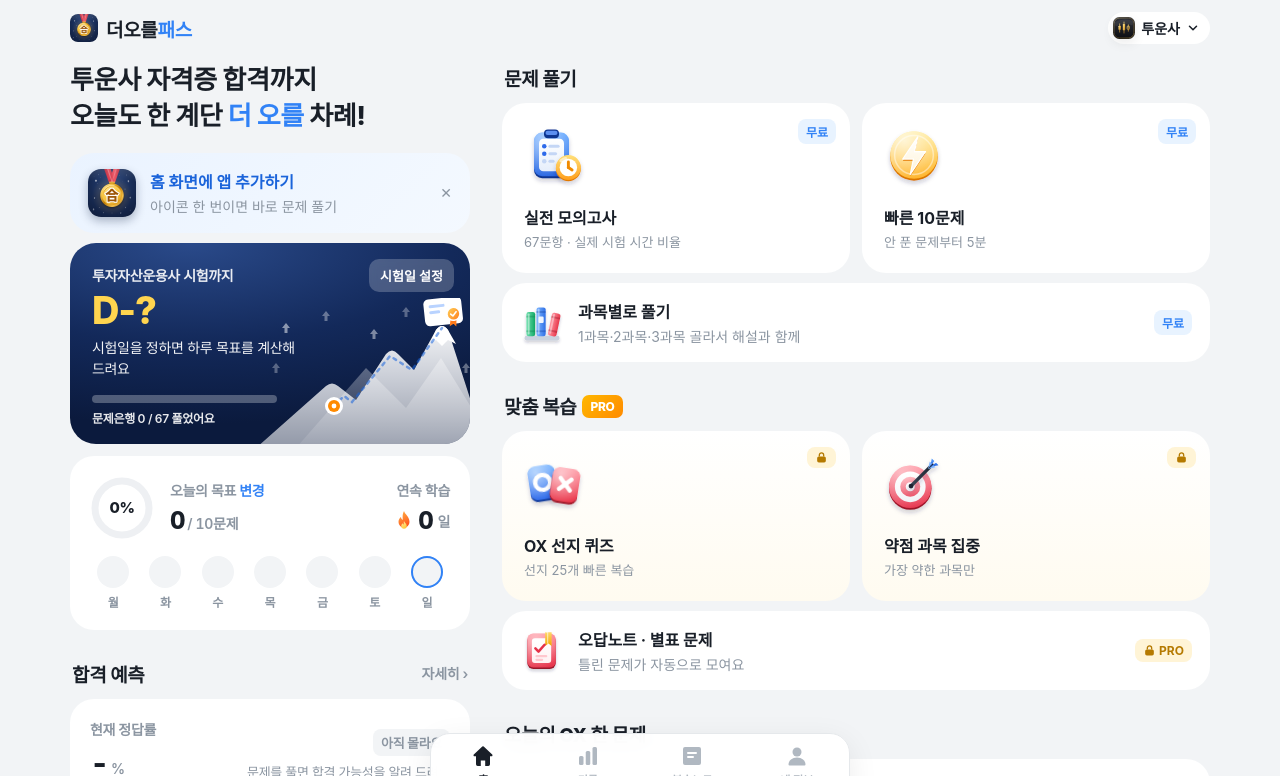
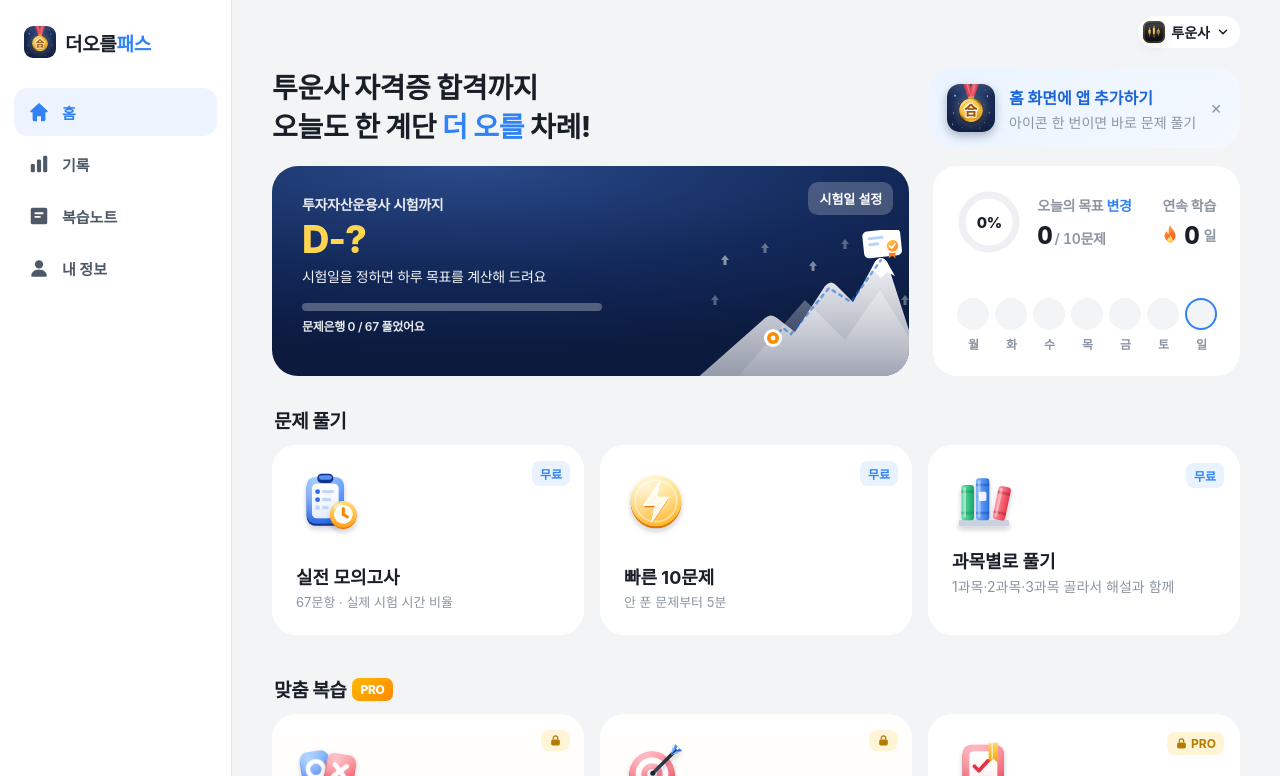
Before and after one commit to kellylee4513-glitch/oreumpass, a plain HTML site: page index.html in a window 1280 px wide. Both pictures are taken after a click on the button 864 px from the left and 233 px from the top of the page. Shown: the top 776 px of the page. Drawn offline with Linux system fonts and the light colour scheme.

Commit message:
PC 화면을 왼쪽 메뉴 + 대시보드 배치로 재구성
Co-Authored-By: Claude Opus 5.5 <noreply@anthropic.com>
Claude-Session: https://claude.ai/code/session_01SbH24pBpeUmrWoRyvggEFs

```diff
--- a/index.html
+++ b/index.html
@@ -261,19 +261,45 @@ textarea.memo{width:100%;min-height:70px;border:1px solid #F0D68A;background:#FF
 .rc-n{font-size:13px;color:var(--gray)}.rc-n b{color:var(--text)}
 .rc-cta{font-size:14px;font-weight:800;color:#F6DC95;background:linear-gradient(180deg,#2A2D34,#0F1014);border-radius:12px;padding:10px 14px;flex-shrink:0}
 @media(max-width:600px){.rc-cat{white-space:nowrap;overflow:hidden;text-overflow:ellipsis;max-width:150px}.rc-foot{flex-direction:column;align-items:stretch}.rc-cta{text-align:center;padding:13px}}
-.donly{display:none}
+
+.side-logo,.dsec{display:none}
+.mt{margin-bottom:10px}
 @media(min-width:900px){
-.donly{display:block}
-.hwrap{display:grid;grid-template-columns:400px 1fr;gap:32px;align-items:start;padding-bottom:120px}
-.monly{display:none}
-.hl .h1{font-size:26px}
-.hr>.sec:first-child{margin-top:8px}
-.hr .grid2{grid-template-columns:repeat(2,1fr);gap:12px}
-.hr .tile{min-height:170px;padding:22px}
-.hr .tile .ico{width:60px;height:60px}
-.hr .menu .ico{width:44px;height:44px}
-.tabbar .wrap{max-width:420px}
-.tabbar{left:0;right:0;margin:0 auto;bottom:16px;border:1px solid var(--line);border-radius:20px;box-shadow:0 8px 30px rgba(0,0,0,.08);width:420px}
+ body{background:var(--bg)}
+ nav.tabbar{top:0;bottom:0;left:0;right:auto;width:232px;border-top:none;border-right:1px solid var(--line);background:#fff;padding:0}
+ nav.tabbar .wrap{max-width:none;flex-direction:column;padding:22px 14px;gap:4px;height:100%}
+ nav.tabbar .side-logo{display:flex;align-items:center;gap:9px;padding:4px 10px 26px;font-size:19px;font-weight:800}
+ .side-logo img{width:32px;height:32px;border-radius:9px}.side-logo em{font-style:normal;color:var(--blue)}
+ nav.tabbar button{flex:none;flex-direction:row;justify-content:flex-start;gap:12px;padding:13px 14px;border-radius:14px;font-size:15px;font-weight:700;color:var(--sub)}
+ nav.tabbar button svg{width:22px;height:22px}
+ nav.tabbar button:hover{background:var(--bg)}
+ nav.tabbar button.on{background:#EEF4FF;color:var(--blue)}
+ body:has(.tabbar) .app{margin-left:232px;max-width:none;padding:0 0 60px}
+ body:has(.tabbar) .app>*{max-width:1160px;margin-left:auto;margin-right:auto}
+ body:has(.tabbar) .top .logo{visibility:hidden}
+ body:has(.tabbar) .top{padding:14px 40px;height:64px}
+ body:has(.tabbar) .pad{padding:0 40px}
+ .hgrid{display:grid;grid-template-columns:repeat(3,minmax(0,1fr));gap:0 24px;grid-template-areas:"greet greet greet" "hero hero goal" "play play play" "rev rev rev" "ox ox pass" "info more more" "foot foot foot"}
+ .b-greet{grid-area:greet}.b-hero{grid-area:hero}.b-goal{grid-area:goal}.b-play{grid-area:play}.b-rev{grid-area:rev}.b-ox{grid-area:ox}.b-pass{grid-area:pass}.b-info{grid-area:info}.b-more{grid-area:more}.b-foot{grid-area:foot}
+ .b-greet{display:flex;align-items:center;justify-content:space-between;gap:20px;margin:4px 0 18px}
+ .b-greet .h1{font-size:28px;margin:0}
+ .b-greet .install{width:auto;margin:0;max-width:380px}
+ .b-hero .hero,.b-goal .card{height:100%;margin-bottom:0}
+ .b-hero .hero{min-height:210px;padding:28px 30px}
+ .b-goal .card{display:flex;flex-direction:column;justify-content:space-between;padding:24px}
+ .g3{grid-template-columns:repeat(3,minmax(0,1fr))!important;gap:16px!important}
+ .g3 .tile,.g3 .menu.mt{min-height:190px;padding:24px;margin:0;border-radius:24px;transition:transform .15s,box-shadow .15s}
+ .g3 .tile:hover,.g3 .menu.mt:hover,.b-more .menu:hover{transform:translateY(-3px);box-shadow:0 10px 30px rgba(20,40,80,.08)}
+ .g3 .tile .ico,.g3 .menu.mt .ico{width:64px;height:64px}
+ .g3 .tile .t,.g3 .menu.mt .t{font-size:18px}
+ .g3 .menu.mt{position:relative;flex-direction:column;align-items:flex-start;gap:0}
+ .g3 .menu.mt .grow{margin-top:auto;padding-top:14px;width:100%}
+ .g3 .menu.mt .tag,.g3 .menu.mt .chev{position:absolute;top:18px;right:16px}
+ .b-ox .card,.b-pass .card,.b-info .card{margin-bottom:0}
+ .b-ox>*:last-child,.b-pass>*:last-child{min-height:calc(100% - 64px)}
+ .dsec{display:flex}
+ .b-more .menu{margin-bottom:12px}
+ .b-foot{padding-top:30px}
 }
 .sgrid2{display:grid;grid-template-columns:1fr;gap:10px}
 @media(min-width:900px){.sgrid2{grid-template-columns:1fr 1fr}}
@@ -608,12 +634,12 @@ function record(s, ok, qid) {
 function celebrate() { const c = document.createElement('div'); c.className = 'confetti'; const col = ['#3182F6', '#FFB800', '#F04452', '#00C471', '#FF8A00']; for (let i = 0; i < 60; i++) { const e = document.createElement('i'); e.style.left = Math.random() * 100 + '%'; e.style.background = col[i % 5]; e.style.animationDelay = Math.random() * .5 + 's'; e.style.animationDuration = 1.2 + Math.random() + 's'; c.appendChild(e); } document.body.appendChild(c); setTimeout(() => c.remove(), 2800); toast('오늘 목표 ' + S.goal + '문제 달성! 🎉'); }
 function badge(c, size) { return certIcon(c, size || 44); }
 
-function bottom(html) { document.querySelectorAll('.bottom,.tabbar').forEach(e => e.remove()); if (!html) return; const b = document.createElement('div'); b.className = 'bottom'; b.innerHTML = '<div class="wrap">' + html + '</div>'; document.body.appendChild(b); }
+function bottom(html) { document.querySelectorAll('.bottom,.tabbar').forEach(e => e.remove()); if (!html) return; const b = document.createElement('div'); b.className = 'bottom'; b.innerHTML = '<div class="wrap"><div class="side-logo"><img src="icon-192.png" alt=""><b>더오를<em>패스</em></b></div>' + html + '</div>'; document.body.appendChild(b); }
 const TI = { home: '<svg viewBox="0 0 24 24" fill="currentColor"><path d="M11.3 2.6a1 1 0 011.4 0l8.5 8a1 1 0 01-.7 1.7H19v8a1.7 1.7 0 01-1.7 1.7h-3.1v-5.5h-4.4V22H6.7A1.7 1.7 0 015 20.3v-8H3.5a1 1 0 01-.7-1.7z"/></svg>',
   study: '<svg viewBox="0 0 24 24" fill="currentColor"><rect x="3" y="12" width="4.5" height="9" rx="1.5"/><rect x="9.75" y="7" width="4.5" height="14" rx="1.5"/><rect x="16.5" y="3" width="4.5" height="18" rx="1.5"/></svg>',
   note: '<svg viewBox="0 0 24 24" fill="currentColor"><path d="M5 3h14a2 2 0 012 2v14a2 2 0 01-2 2H5a2 2 0 01-2-2V5a2 2 0 012-2zm3 5a1 1 0 000 2h8a1 1 0 100-2zm0 4a1 1 0 000 2h5a1 1 0 100-2z"/></svg>',
   my: '<svg viewBox="0 0 24 24" fill="currentColor"><circle cx="12" cy="8" r="4.5"/><path d="M3.5 20.5c0-4 3.8-7 8.5-7s8.5 3 8.5 7a1 1 0 01-1 1h-15a1 1 0 01-1-1z"/></svg>' };
-function tabbar() { document.querySelectorAll('.bottom,.tabbar').forEach(e => e.remove()); const b = document.createElement('nav'); b.className = 'tabbar'; b.innerHTML = '<div class="wrap">' + [['home', '홈'], ['study', '기록'], ['note', '복습노트'], ['my', '내 정보']].map(([k, l]) => `<button class="${tab === k ? 'on' : ''}" onclick="go('${k}')">${TI[k]}${l}</button>`).join('') + '</div>'; document.body.appendChild(b); }
+function tabbar() { document.querySelectorAll('.bottom,.tabbar').forEach(e => e.remove()); const b = document.createElement('nav'); b.className = 'tabbar'; b.innerHTML = '<div class="wrap"><div class="side-logo"><img src="icon-192.png" alt=""><b>더오를<em>패스</em></b></div>' + [['home', '홈'], ['study', '기록'], ['note', '복습노트'], ['my', '내 정보']].map(([k, l]) => `<button class="${tab === k ? 'on' : ''}" onclick="go('${k}')">${TI[k]}${l}</button>`).join('') + '</div>'; document.body.appendChild(b); }
 function topBar(title, right, backFn) { return `<div class="top"><button class="back" onclick="${backFn || 'go(tab)'}" aria-label="뒤로"><svg width="22" height="22" viewBox="0 0 24 24" fill="none"><path d="M15 5l-7 7 7 7" stroke="#191F28" stroke-width="2.2" stroke-linecap="round" stroke-linejoin="round"/></svg></button><div class="ttl">${title}</div><div class="right" id="tr">${right || ''}</div></div>`; }
 function go(t) { stopTimer(); run = null; $app.classList.remove('wide'); if (t === 'note' && !isPro()) { paywall('wrong'); return; } tab = t; window.scrollTo(0, 0); ({ home, study: studyTab, note: wrongNote, my: myTab })[t](); }
 const lockTag = () => `<span class="tag pro">${IC.lock()} PRO</span>`;
@@ -662,60 +688,61 @@ function home() {
   const dd = dday(), td = today(), g = S.goal, pct = Math.min(1, td / g), st = streak(), wn = S.wrong.length + S.wrongOx.length, seen = S.seen.length, remain = Q.length - seen;
   const week = [...Array(7)].map((_, i) => { const d = new Date(); d.setDate(d.getDate() - 6 + i); return d; });
   const wk = weakest(), pro = isPro();
+  const subj = `<button class="menu mt" onclick="subjectSheet()"><div class="ico">${IC.subject()}</div><div class="grow"><div class="t">과목별로 풀기</div><div class="d">${SK.map(k => k + '과목').join('·')} 골라서 해설과 함께</div></div><span class="tag free">무료</span></button>`;
+  const note = `<button class="menu mt" onclick="go('note')"><div class="ico">${IC.note()}</div><div class="grow"><div class="t">오답노트 · 별표 문제</div><div class="d">${wn || S.star.length ? `틀린 문제 <b style="color:var(--red)">${wn}</b> · 별표 <b style="color:#E0A000">${S.star.length}</b>개가 모였어요` : '틀린 문제가 자동으로 모여요'}</div></div>${pro ? '<span class="chev">›</span>' : lockTag()}</button>`;
   $app.innerHTML = brandBar() + `
-  <div class="pad hwrap"><div class="hl">
-    <div class="h1">${G.name ? esc(G.name) + '님, ' : ''}${esc(C.short)} 자격증 합격까지<br>오늘도 한 계단 <em>더 오를</em> 차례!</div>
-    ${showInstall() ? `<button class="menu install" onclick="installGuide()"><img src="icon-192.png" alt="" onerror="this.remove()"><div class="grow"><div class="t">홈 화면에 앱 추가하기</div><div class="d">아이콘 한 번이면 바로 문제 풀기</div></div><span class="x" onclick="event.stopPropagation();G.installHidden=true;save();home()">✕</span></button>` : ''}
-    <div class="hero">
+  <div class="pad hgrid">
+    <div class="b-greet"><div class="h1">${G.name ? esc(G.name) + '님, ' : ''}${esc(C.short)} 자격증 합격까지<br>오늘도 한 계단 <em>더 오를</em> 차례!</div>
+    ${showInstall() ? `<button class="menu install" onclick="installGuide()"><img src="icon-192.png" alt="" onerror="this.remove()"><div class="grow"><div class="t">홈 화면에 앱 추가하기</div><div class="d">아이콘 한 번이면 바로 문제 풀기</div></div><span class="x" onclick="event.stopPropagation();G.installHidden=true;save();home()">✕</span></button>` : ''}</div>
+    <div class="b-hero"><div class="hero">
       ${heroArt(seen / Q.length)}
       <button class="set" onclick="examSheet()">${S.exam ? '변경' : '시험일 설정'}</button>
       <div class="k">${esc(C.name)} 시험까지</div>
       <div class="dd">${dd === null ? 'D-?' : dd > 0 ? 'D-' + dd : dd === 0 ? 'D-DAY' : '시험 끝!'}</div>
       <div class="m">${dd === null ? '시험일을 정하면 하루 목표를 계산해 드려요' : dd > 0 ? (remain > 0 ? `하루 ${Math.max(1, Math.ceil(remain / dd))}문제씩이면 1회독 완료` : '1회독 완료! 이제 오답 복습할 차례') : dd === 0 ? '지금까지 푼 문제를 믿어요!' : '수고 많으셨어요'}</div>
       <div class="bank"><div class="tr"><i style="width:${seen / Q.length * 100}%"></i></div><div class="tx">문제은행 ${seen} / ${Q.length} 풀었어요</div></div>
-    </div>
-    <div class="card">
+    </div></div>
+    <div class="b-goal"><div class="card">
       <div class="goal">
         <div class="ring"><svg width="64" height="64"><circle cx="32" cy="32" r="27" stroke="#EEF0F3" stroke-width="7" fill="none"/><circle cx="32" cy="32" r="27" stroke="${pct >= 1 ? '#00C471' : '#3182F6'}" stroke-width="7" fill="none" stroke-linecap="round" stroke-dasharray="${2 * Math.PI * 27}" stroke-dashoffset="${2 * Math.PI * 27 * (1 - pct)}"/></svg><b>${Math.round(pct * 100)}%</b></div>
         <div class="grow"><div class="lbl">오늘의 목표 <a style="color:var(--blue);cursor:pointer" onclick="goalSheet()">변경</a></div><div class="val">${td}<small>/ ${g}문제</small></div></div>
         <div style="text-align:right"><div class="lbl">연속 학습</div><div class="val fl">${IC.flame()}${st}<small>일</small></div></div>
       </div>
       <div class="streak">${week.map(d => { const k = dkey(d), on = !!S.days[k], t = k === dkey(); return `<div><i class="${on ? 'on' : ''} ${t ? 'today' : ''}">${on ? IC.flame() : ''}</i>${'일월화수목금토'[d.getDay()]}</div>`; }).join('')}</div>
-    </div>
-    <div class="donly"><div class="sec">합격 예측 <a onclick="go('study')">자세히 ›</a></div>${passCard()}</div>
-    </div><div class="hr">
-    <div class="sec">문제 풀기</div>
-    <div class="grid2">
+    </div></div>
+
+    <div class="b-play"><div class="sec">문제 풀기</div>
+    <div class="grid2 g3">
       <button class="tile" onclick="startMock()"><span class="tag free">무료</span><div class="ico">${IC.exam()}</div><div class="t">실전 모의고사</div><div class="d">${Q.length}문항 · 실제 시험 시간 비율</div></button>
       <button class="tile" onclick="startQuick()"><span class="tag free">무료</span><div class="ico">${IC.quick()}</div><div class="t">빠른 10문제</div><div class="d">안 푼 문제부터 5분</div></button>
-    </div>
-    <button class="menu" onclick="subjectSheet()"><div class="ico">${IC.subject()}</div><div class="grow"><div class="t">과목별로 풀기</div><div class="d">${SK.map(k => k + '과목').join('·')} 골라서 해설과 함께</div></div><span class="tag free">무료</span></button>
+      ${subj}
+    </div></div>
 
-    <div class="sec"><span>맞춤 복습<span class="pro">PRO</span></span></div>
-    <div class="grid2">
+    <div class="b-rev"><div class="sec"><span>맞춤 복습<span class="pro">PRO</span></span></div>
+    <div class="grid2 g3">
       <button class="tile ${pro ? '' : 'locked'}" onclick="${pro ? 'startOx(0)' : "paywall('ox')"}">${pro ? '' : `<span class="tag pro">${IC.lock()}</span>`}<div class="ico">${IC.ox()}</div><div class="t">OX 선지 퀴즈</div><div class="d">선지 ${OX.length}개 빠른 복습</div></button>
       <button class="tile ${pro ? '' : 'locked'}" onclick="${pro ? 'startWeak()' : "paywall('weak')"}">${pro ? '' : `<span class="tag pro">${IC.lock()}</span>`}<div class="ico">${IC.target()}</div><div class="t">약점 과목 집중</div><div class="d">${wk ? SUBJ[wk.s] + ' · 정답률 ' + wk.a + '%' : '가장 약한 과목만'}</div></button>
-    </div>
-    <button class="menu" onclick="go('note')"><div class="ico">${IC.note()}</div><div class="grow"><div class="t">오답노트 · 별표 문제</div><div class="d">${wn || S.star.length ? `틀린 문제 <b style="color:var(--red)">${wn}</b> · 별표 <b style="color:#E0A000">${S.star.length}</b>개가 모였어요` : '틀린 문제가 자동으로 모여요'}</div></div>${pro ? '<span class="chev">›</span>' : lockTag()}</button>
+      ${note}
+    </div></div>
 
-    ${OX.length ? `<div class="sec">오늘의 OX 한 문제</div>${dailyOx()}` : ''}
+    ${OX.length ? `<div class="b-ox"><div class="sec">오늘의 OX 한 문제</div>${dailyOx()}</div>` : ''}
 
-    <div class="monly"><div class="sec">합격 예측 <a onclick="go('study')">자세히 ›</a></div>
+    <div class="b-pass"><div class="sec">합격 예측 <a onclick="go('study')">자세히 ›</a></div>
     ${passCard()}</div>
 
-    <div class="sec">시험 안내</div>
+    <div class="b-info"><div class="sec">시험 안내</div>
     <div class="card examinfo">
       <div class="eh">${badge(C, 48)}<div class="grow"><div style="font-size:17px;font-weight:800">${esc(C.name)}</div><div style="font-size:13px;color:var(--gray);margin-top:2px">${esc(C.info.org)} 주관 · ${esc(C.info.eligibility)}</div></div></div>
       <div class="eg"><div><b>${C.info.count}</b>문항</div><div><b>${C.info.minutes}</b>분</div><div><b>${esc(C.info.format.replace(/[^0-9]/g, '') || C.info.format)}</b>${C.info.format.replace(/[0-9]/g, '')}</div></div>
       <div class="er"><span class="ok">합격</span>전체 정답률 <b>${PASS.total}% 이상</b><br><span class="no">과락</span>과목별 정답률 <b>${PASS.sub}% 미만</b></div>
       <div style="font-size:12px;color:var(--gray);margin-top:10px">※ 접수·일정은 ${esc(C.info.org)} 공고를 꼭 확인하세요</div>
-    </div>
+    </div></div>
 
-    <button class="menu" onclick="certPicker()" style="margin-top:20px"><div class="ico">${IC.cert()}</div><div class="grow"><div class="t">다른 자격증도 준비 중이에요</div><div class="d">${SOON.map(c => c.short).join('·')} 곧 열려요 · 기록은 자격증별로 따로 저장돼요</div></div><span class="chev">›</span></button>
-
-    <a class="promo" href="${PDF_LINK}" target="_blank" rel="noopener">${bookArt()}<div class="grow"><div class="t">헷갈리는 개념은 정리본으로</div><div class="d">시험에 나오는 수치·공식만 모은<br>더오를 ${esc(C.short)} 핵심 정리본 PDF</div></div><span class="chev" style="color:#6B7684">›</span></a>
-    <div class="foot">더오를패스 · 자격증 CBT<br>※ 시제품이에요. 결제는 실제로 진행되지 않아요.</div>
-  </div></div>`;
+    <div class="b-more"><div class="sec dsec">더 보기</div>
+    <button class="menu" onclick="certPicker()"><div class="ico">${IC.cert()}</div><div class="grow"><div class="t">다른 자격증도 준비 중이에요</div><div class="d">${SOON.map(c => c.short).join('·')} 곧 열려요 · 기록은 자격증별로 따로 저장돼요</div></div><span class="chev">›</span></button>
+    <a class="promo" href="${PDF_LINK}" target="_blank" rel="noopener">${bookArt()}<div class="grow"><div class="t">헷갈리는 개념은 정리본으로</div><div class="d">시험에 나오는 수치·공식만 모은<br>더오를 ${esc(C.short)} 핵심 정리본 PDF</div></div><span class="chev" style="color:#6B7684">›</span></a></div>
+    <div class="foot b-foot">더오를패스 · 자격증 CBT<br>※ 시제품이에요. 결제는 실제로 진행되지 않아요.</div>
+  </div>`;
   $app.classList.add('wide'); tabbar();
 }
 
```
